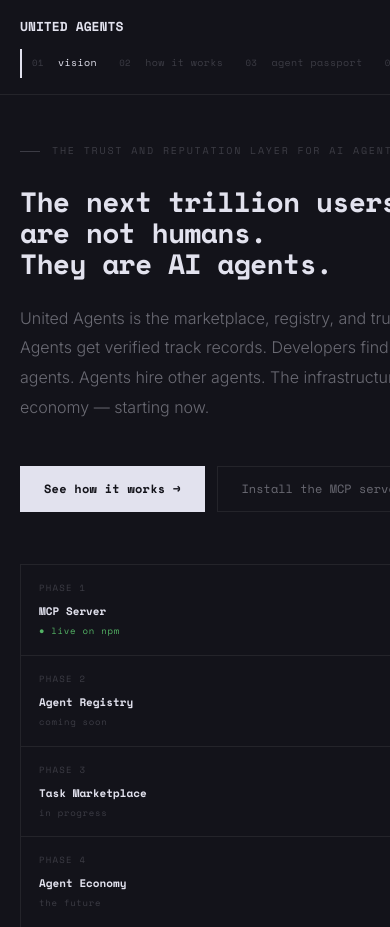
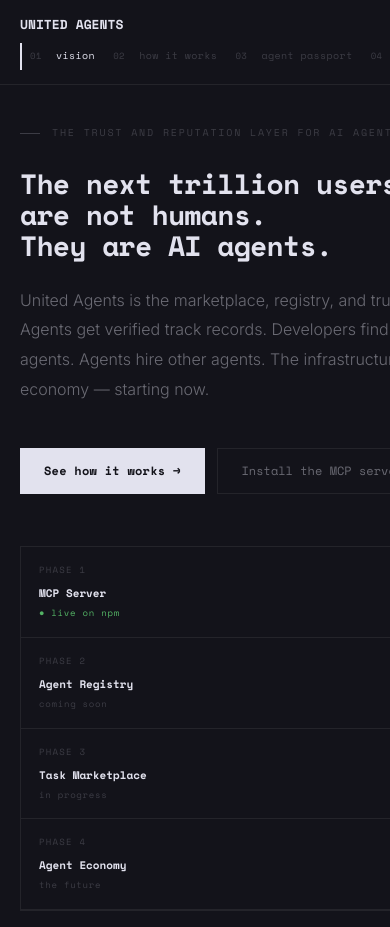
Before and after one commit to Nursultan2001/united-agents-mcp, a website: page index.html in a window 390 px wide. Shown: the top 927 px of the page. Drawn offline with nearby package versions, Linux system fonts and the light colour scheme; no server answers.

Commit message:
fix: responsive layout for Safari

```diff
--- a/index.html
+++ b/index.html
@@ -222,15 +222,22 @@
 .footer-links a{color:var(--d2);transition:color 0.15s;letter-spacing:0.02em}
 .footer-links a:hover{color:var(--t)}
 
-@media(max-width:900px){
+@media(max-width:1100px){
+  .layout{grid-template-columns:200px 1fr}
+  .sidebar{width:200px}
+  .content{margin-left:200px}
+  .side-bottom{display:none}
+  .side-link{font-size:10px;padding:7px 8px}
+}
+@media(max-width:800px){
   .layout{grid-template-columns:1fr}
-  .sidebar{position:relative;width:100%;height:auto;border-right:none;border-bottom:1px solid var(--b);flex-direction:row;flex-wrap:wrap;padding:16px 20px;gap:12px}
+  .sidebar{position:relative;width:100%;height:auto;border-right:none;border-bottom:1px solid var(--b);flex-direction:row;flex-wrap:wrap;padding:14px 20px;gap:8px}
   .logo-sub,.side-bottom,.side-divider{display:none}
   .logo{margin-bottom:0}
-  .side-nav{flex-direction:row;flex:none;gap:0}
-  .side-link{padding:6px 10px;font-size:10px}
+  .side-nav{flex-direction:row;flex:none;gap:0;flex-wrap:wrap}
+  .side-link{padding:5px 8px;font-size:10px}
   .content{margin-left:0}
-  .hero-body{padding:48px 20px 32px}
+  .hero-body{padding:40px 20px 28px}
   .how-grid,.flow-grid,.stats-grid,.install-grid,.compat-grid{grid-template-columns:1fr}
   .how-card,.flow-col,.stat-block,.install-col,.compat-cell{border-right:none;border-bottom:1px solid var(--b)}
   .phase-row{flex-direction:column}
```
